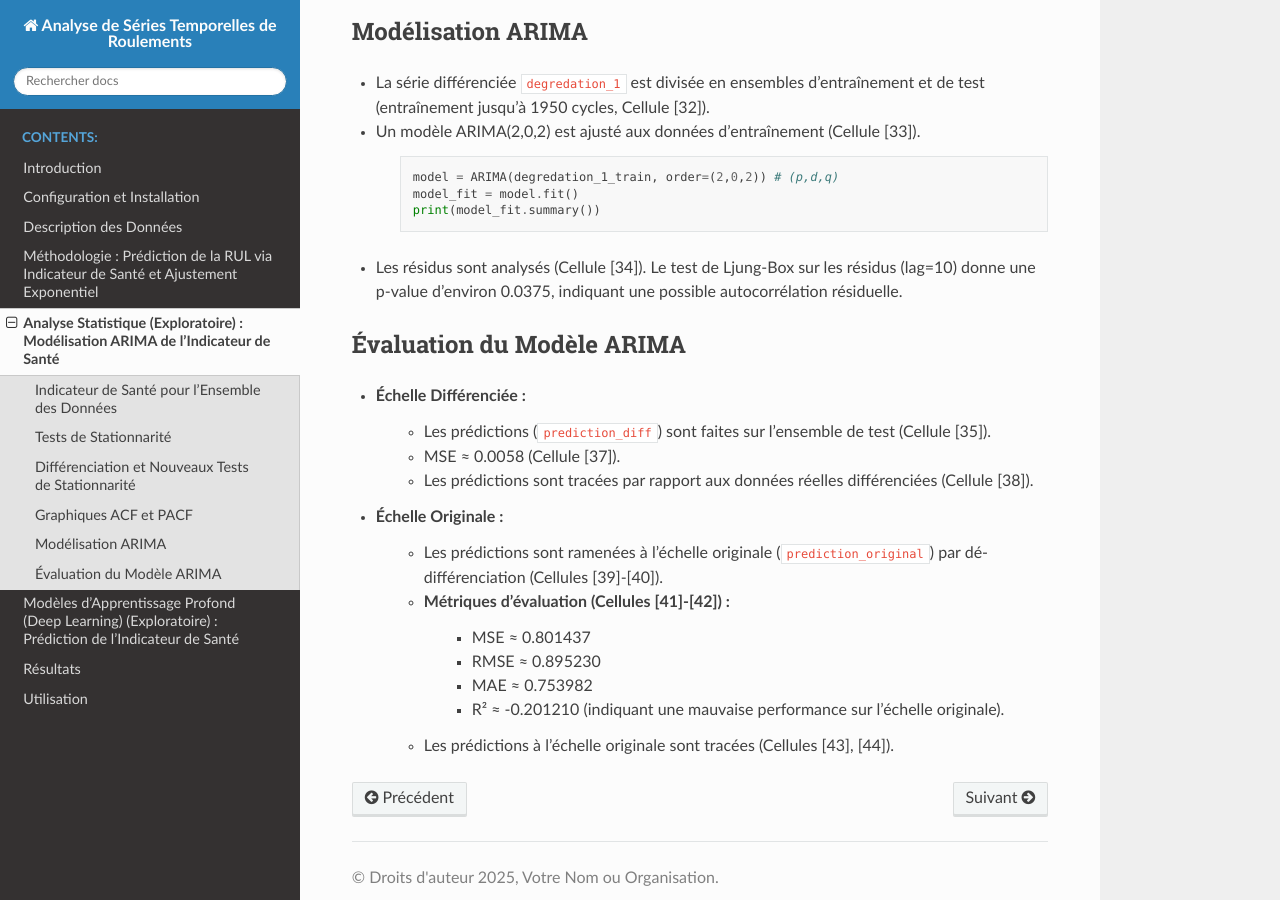
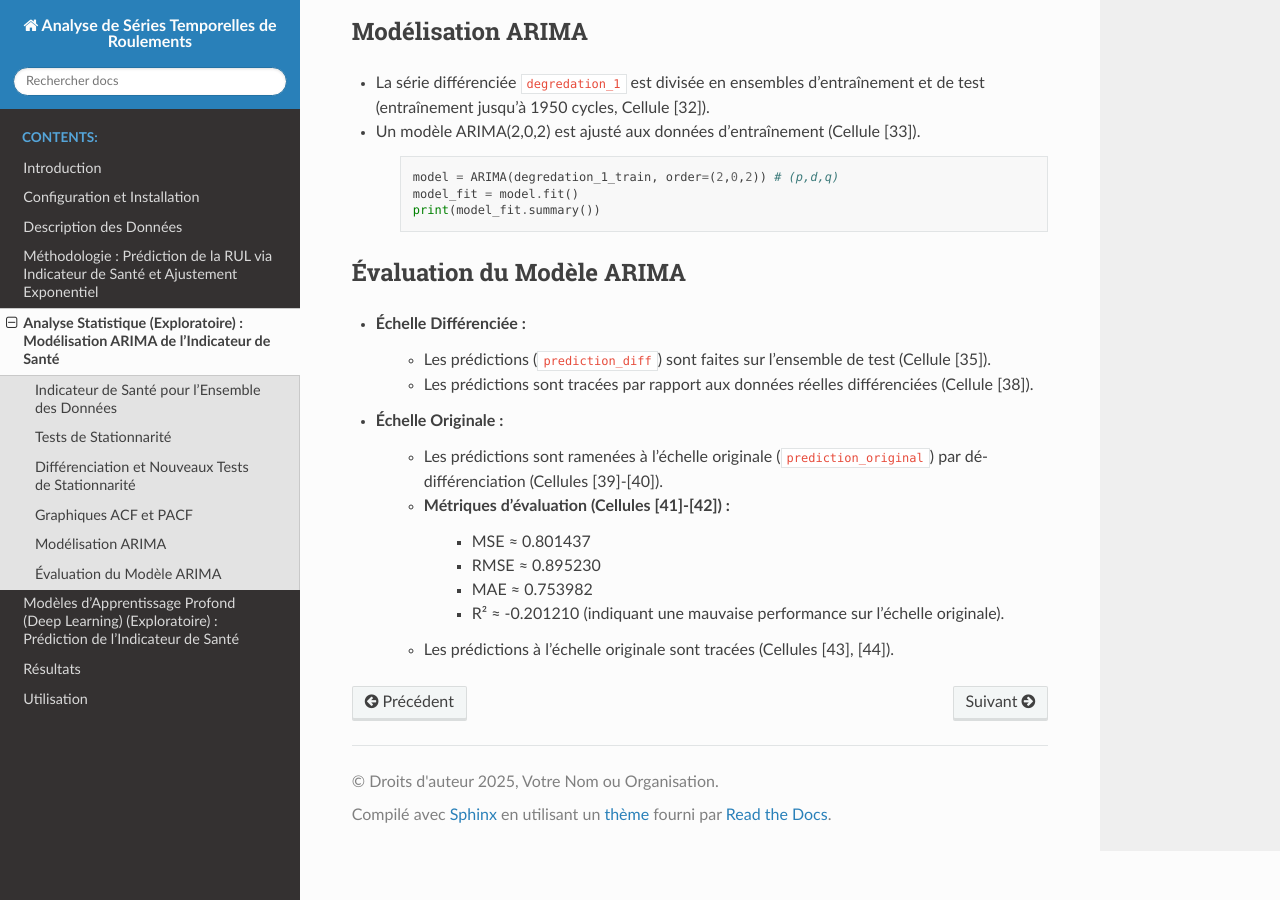
Before and after one commit to Kalfa12/RUL_bearing_time_series, a Sphinx documentation site: the page built from docs/statistical_analysis.rst, in a window 1280 px wide and 900 px high, scrolled down 976 px. Built offline with Sphinx 7.4.7 and the Read the Docs theme 3.1.0, drawn with Linux system fonts in a browser that asks for light colours; pages that are not in the unit, such as notebooks, are missing from menus.

Commit message:
Update statistical_analysis.rst

```diff
--- a/docs/statistical_analysis.rst
+++ b/docs/statistical_analysis.rst
@@ -45,14 +45,11 @@ Modélisation ARIMA
         model_fit = model.fit()
         print(model_fit.summary())
 
-* Les résidus sont analysés (Cellule [34]). Le test de Ljung-Box sur les résidus (lag=10) donne une p-value d'environ 0.0375, indiquant une possible autocorrélation résiduelle.
-
 Évaluation du Modèle ARIMA
 --------------------------
 
 * **Échelle Différenciée :**
     * Les prédictions (``prediction_diff``) sont faites sur l'ensemble de test (Cellule [35]).
-    * MSE ≈ 0.0058 (Cellule [37]).
     * Les prédictions sont tracées par rapport aux données réelles différenciées (Cellule [38]).
 * **Échelle Originale :**
     * Les prédictions sont ramenées à l'échelle originale (``prediction_original``) par dé-différenciation (Cellules [39]-[40]).
```
